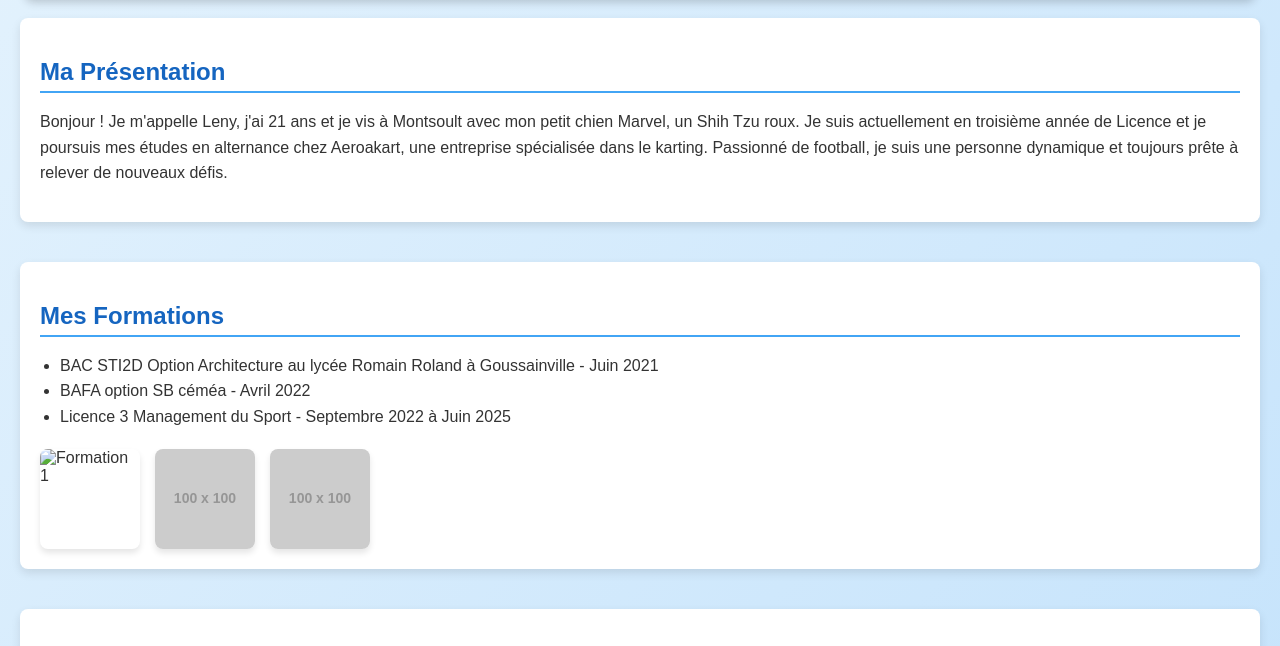
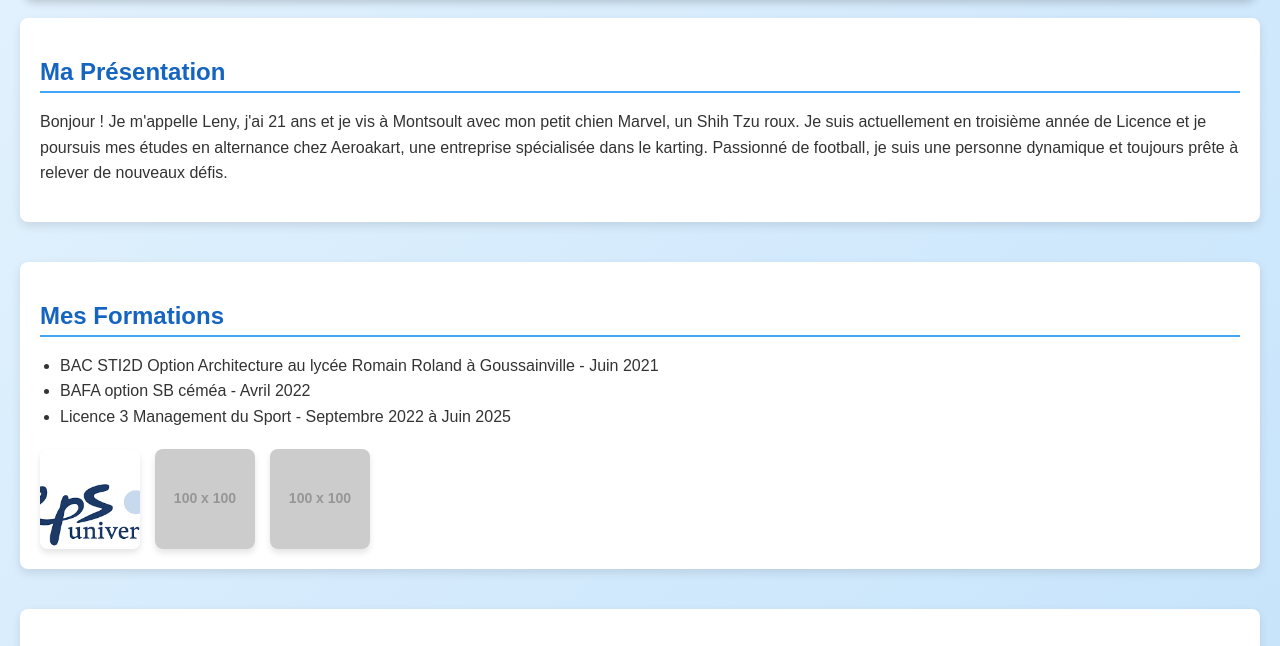
Before and after one commit to lenyr26/portfolio-LR, a plain HTML site: page index.html in a window 1280 px wide. Shown: the part 116-762 px from the top of the page. Drawn offline with Linux system fonts and the light colour scheme; placeholder pictures from the web are drawn by us.

Commit message:
Update index.html

```diff
--- a/index.html
+++ b/index.html
@@ -142,7 +142,7 @@
              <li>Licence 3 Management du Sport - Septembre 2022 à Juin 2025</li>
         </ul>
         <div class="photo-grid">
-            <img src="Formation 1" alt="Formation 1">
+            <img src="Formation 1.png" alt="Formation 1">
             <img src="https://via.placeholder.com/100" alt="Formation 2">
             <img src="https://via.placeholder.com/100" alt="Formation 3">
         </div>
```
